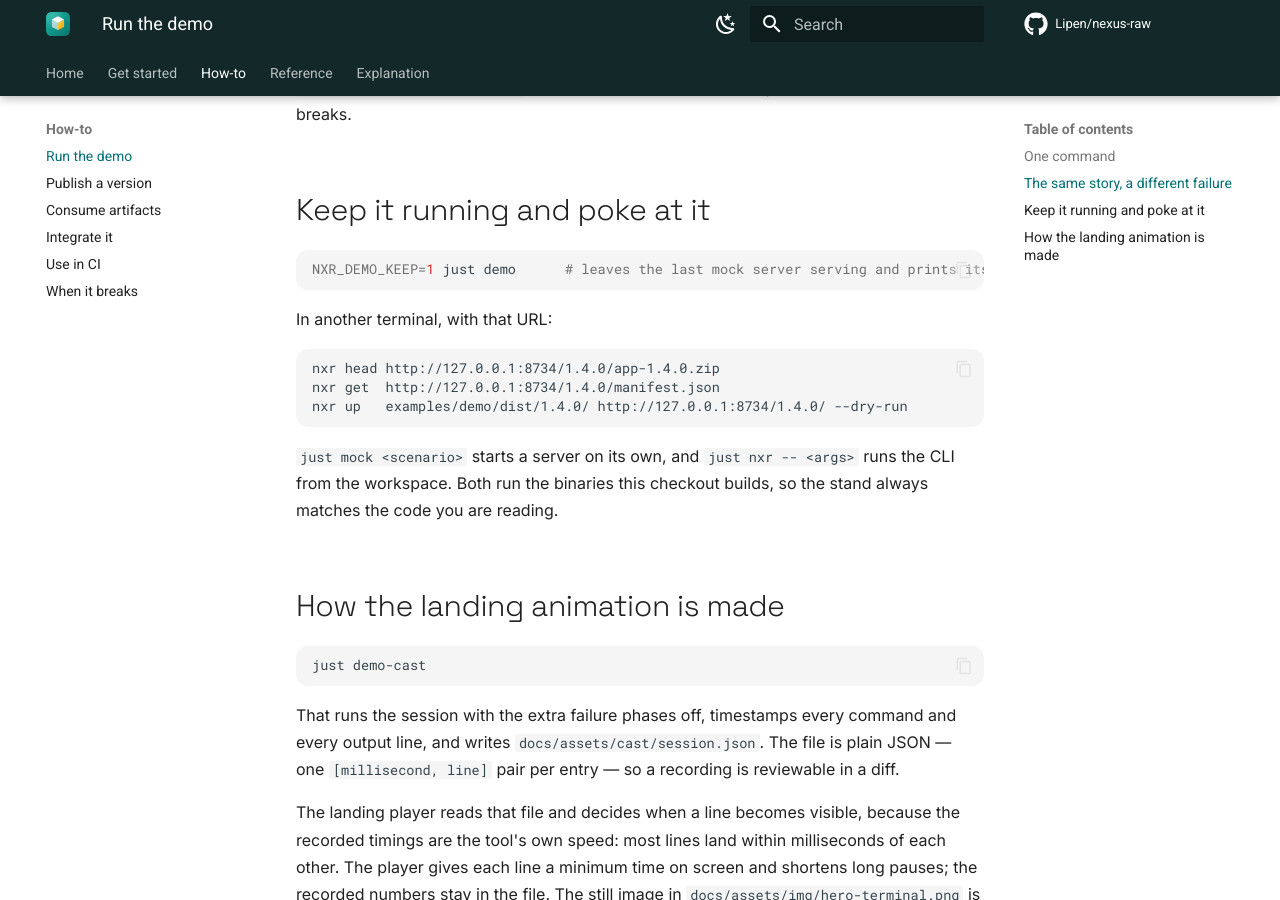
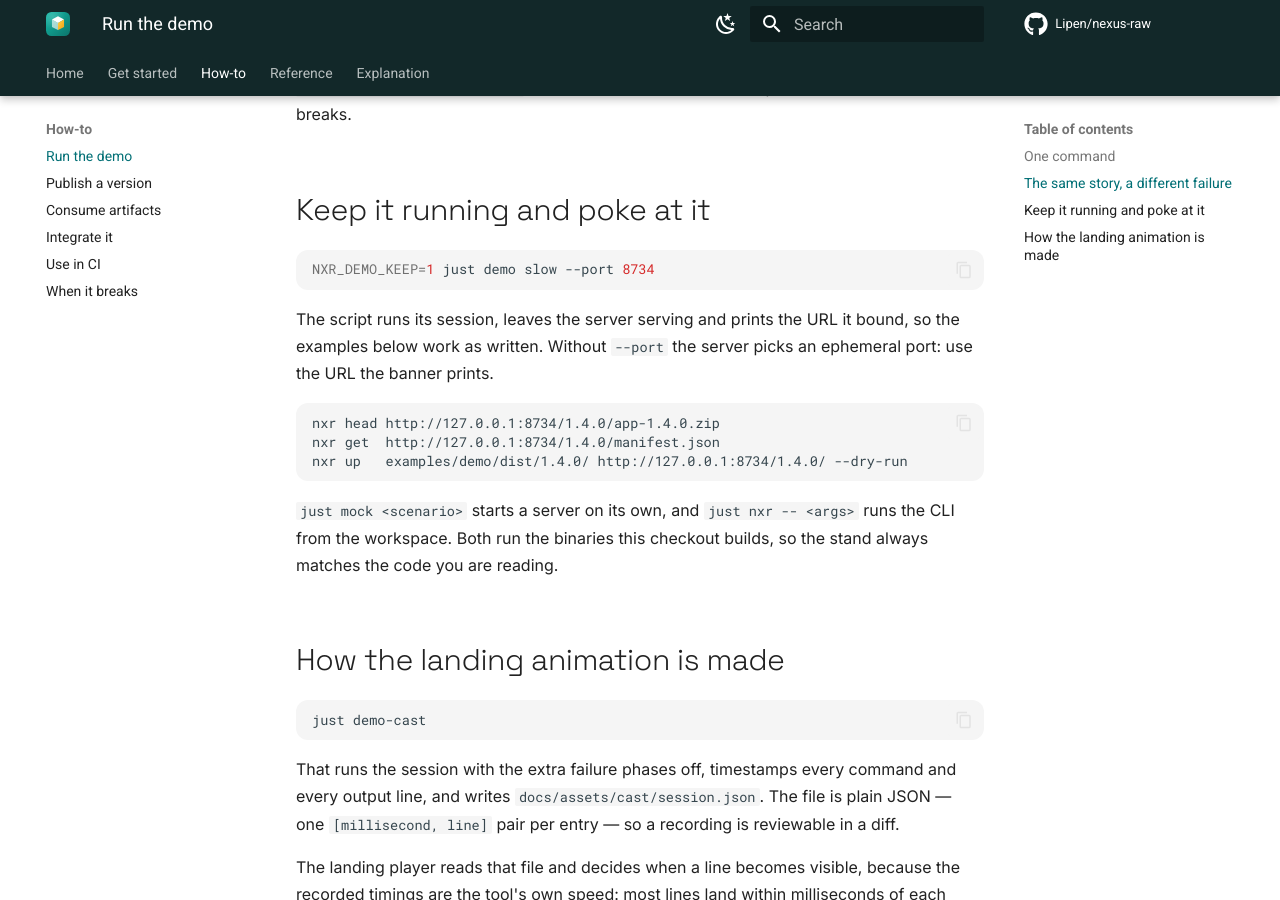
Before and after one commit to Lipen/nexus-raw, an MkDocs documentation site: the page built from docs/how-to/demo.md, in a window 1280 px wide and 900 px high, scrolled down 1080 px. Built offline with MkDocs 1.6.1 and Material for MkDocs 9.7.7, drawn with Linux system fonts in a browser that asks for light colours; comment, search, counter and statistics services are not loaded.

Commit message:
docs: pin the port in the demo instructions

````diff
--- a/docs/how-to/demo.md
+++ b/docs/how-to/demo.md
@@ -35,10 +35,11 @@ just demo slow --chunk-delay-ms 400 --chunk-size 4096
 ## Keep it running and poke at it
 
 ```bash
-NXR_DEMO_KEEP=1 just demo      # leaves the last mock server serving and prints its URL
+NXR_DEMO_KEEP=1 just demo slow --port 8734
 ```
 
-In another terminal, with that URL:
+The script runs its session, leaves the server serving and prints the URL it bound, so the examples below work as written.
+Without `--port` the server picks an ephemeral port: use the URL the banner prints.
 
 ```bash
 nxr head http://127.0.0.1:8734/1.4.0/app-1.4.0.zip
````
Also changed, not shown: examples/demo/README.md (+5 -3 lines).
